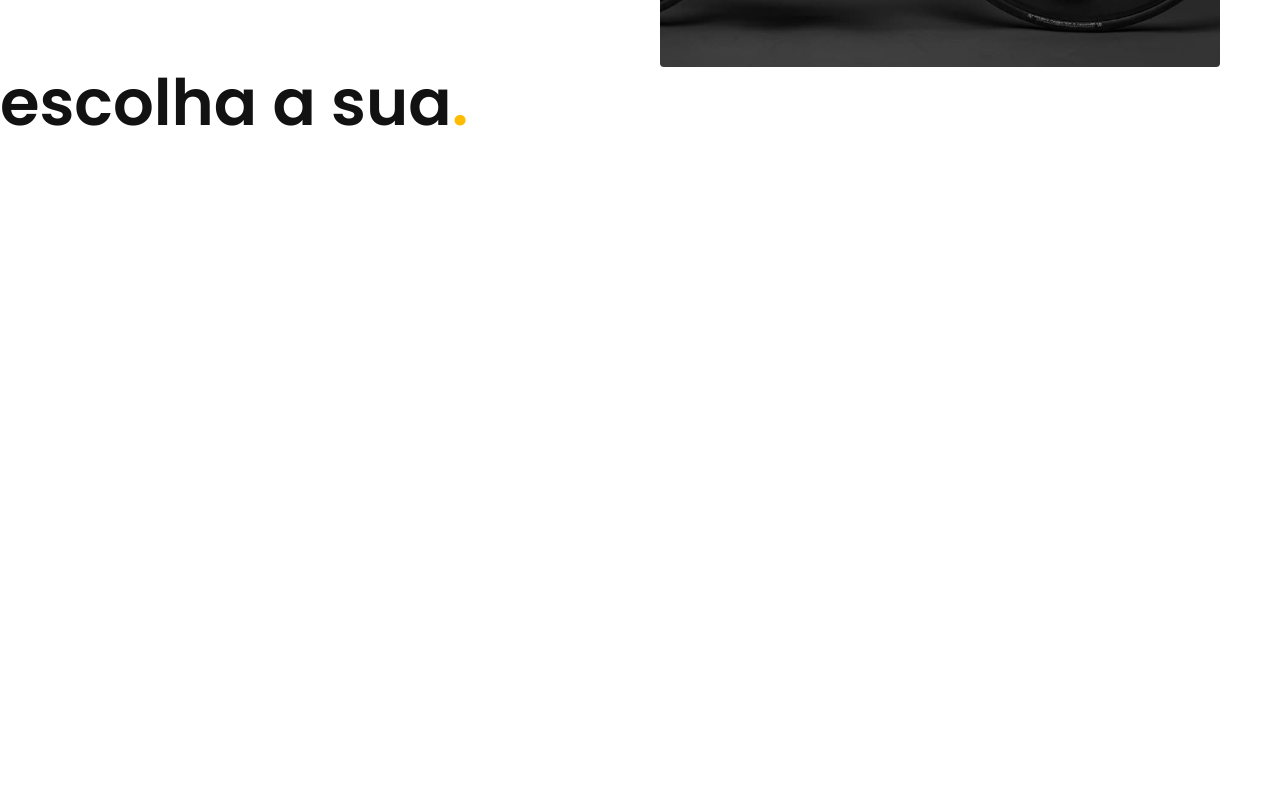
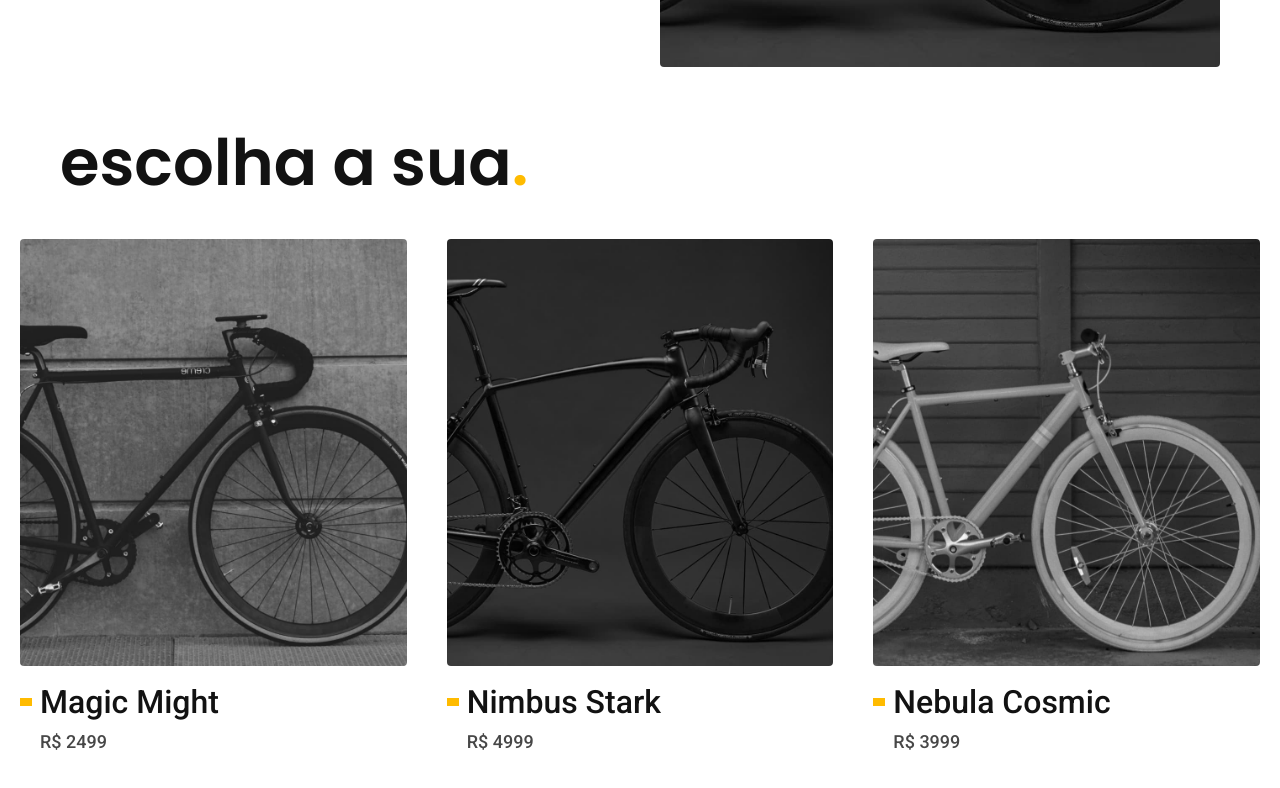
Before and after one commit to trichains/mottocraft, a plain HTML site: page index.html in a window 1280 px wide. Shown: the part 648-1436 px from the top of the page. Before the commit the page ends 1387 px from the top, so only its background shows below. Drawn offline with Linux system fonts and the light colour scheme.

Commit message:
add: bicicletas lista

```diff
--- /dev/null
+++ b/assets/css/bicicletas/bicicletas-lista.css
@@ -0,0 +1,50 @@
+.bicicletas-lista {
+  padding-top: 60px;
+  padding-bottom: 120px;
+}
+
+.bicicletas-lista h2 {
+  margin-bottom: 40px;
+  max-width: 1200px;
+  padding-left: 20px;
+  padding-right: 20px;
+  box-sizing: border-box;
+  margin-left: auto;
+  margin-right: auto;
+}
+
+.bicicletas-lista ul {
+  display: flex;
+  gap: 40px;
+  padding: 0 20px;
+  max-width: 1400px;
+  margin-left: auto;
+  margin-right: auto;
+}
+
+.bicicletas-lista a {
+  display: block;
+}
+
+.bicicletas-lista img {
+  margin-bottom: 16px;
+}
+
+.bicicletas-lista h3 {
+  margin-bottom: 8px;
+  display: flex;
+  align-items: center;
+}
+
+.bicicletas-lista h3::before {
+  content: "";
+  display: inline-block;
+  background-color: var(--p1);
+  margin-right: 8px;
+  width: 12px;
+  height: 8px;
+}
+
+.bicicletas-lista li span {
+  padding-left: 20px;
+}
--- a/assets/css/global/global.css
+++ b/assets/css/global/global.css
@@ -19,3 +19,7 @@ img {
   max-width: 100%;
   display: block;
 }
+
+img[src$=".jpg"] {
+  border-radius: 4px;
+}
--- a/assets/css/style.css
+++ b/assets/css/style.css
@@ -2,11 +2,15 @@
 
 @import "./global/global.css";
 @import "./utilities/tipografia.css";
+@import "./utilities/cores.css";
+
 @import "./global/header.css";
-@import "./utilities/cores.css";
 
 /* Utilidades */
 @import "./utilities/componentes.css";
 
 /* Home */
-@import "./home/intro.css"
+@import "./home/intro.css";
+
+/* Bicicletas */
+@import "./bicicletas/bicicletas-lista.css";
--- a/index.html
+++ b/index.html
@@ -53,6 +53,40 @@
       </div>
     </main>
 
-    <h2 class="font-1-xxl">escolha a sua<span class="p1">.</span></h2>
+    <article class="bicicletas-lista">
+      <h2 class="font-1-xxl">escolha a sua<span class="p1">.</span></h2>
+      <ul>
+        <li>
+          <a href="./bicicletas/magic.html">
+            <img
+              src="assets/img/bicicletas/magic-home.jpg"
+              alt="Bicicleta preta"
+            />
+            <h3 class="font-1-xl">Magic Might</h3>
+            <span class="font-2-m c08">R$ 2499</span>
+          </a>
+        </li>
+        <li>
+          <a href="./bicicletas/nimbus.html">
+            <img
+              src="assets/img/bicicletas/nimbus-home.jpg"
+              alt="Bicicleta preta"
+            />
+            <h3 class="font-1-xl">Nimbus Stark</h3>
+            <span class="font-2-m c08">R$ 4999</span>
+          </a>
+        </li>
+        <li>
+          <a href="./bicicletas/nebula.html">
+            <img
+              src="assets/img/bicicletas/nebula-home.jpg"
+              alt="Bicicleta branca"
+            />
+            <h3 class="font-1-xl">Nebula Cosmic</h3>
+            <span class="font-2-m c08">R$ 3999</span>
+          </a>
+        </li>
+      </ul>
+    </article>
   </body>
 </html>
```
